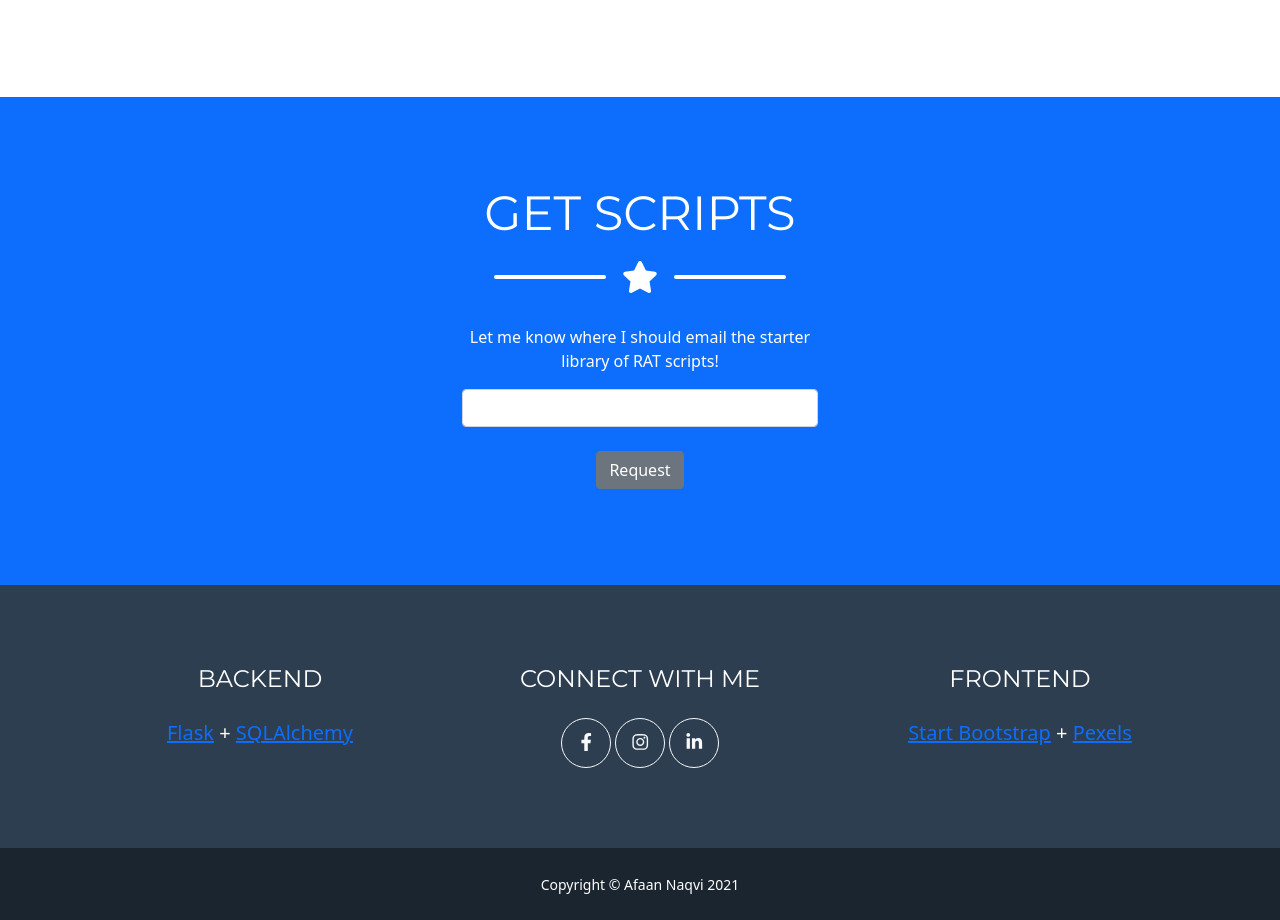
After one commit to afaan5556/my_first_flask_app, a Flask app: page /recruiting_automation_tool in a window 1280 px wide. The commit adds this page. Shown: the part 1507-2427 px from the top of the page. Run offline with Flask 2, Linux system fonts and the light colour scheme; some libraries are stand-ins or nearby versions.

Commit message:
Update README. Add rat page and request rat scripts routes. Add rat html page. Update layout hhtml page.

```diff
--- a/app.py
+++ b/app.py
@@ -63,7 +63,6 @@ def send_email():
     flash('Email sent!')
 
     return redirect(url_for('contact'), code=302)
-
 
 # Visitors table view
 @app.route('/visitors')
@@ -138,6 +137,28 @@ def delete(user_name):
     return redirect(url_for('visitors'))
 
 
+# Recruiting automation tool - RAT page
+@app.route('/recruiting_automation_tool')
+def rat():
+    return render_template('rat.html')
+
+# Request scripts button is an email send
+@app.route('/recruiting_automation_tool/request_scripts', methods=['POST'])
+def request_rat_scripts():
+    email = request.form['email']
+
+    email_message = "Subject: {}\n\nRAT scripts requested by {}".format('RAT Scripts Request', email)
+
+    server = smtplib.SMTP("smtp.gmail.com", 587)
+    server.starttls()
+    server.login("afaan.naqvi@gmail.com", "avpkggaawnazzclv")
+    server.sendmail(email, "afaan.naqvi@gmail.com", email_message)
+
+    flash('Email sent!')
+
+    return redirect(url_for('rat'), code=302)
+
+
 if __name__ == "__main__":
     db.init_app(app)
     app.run(debug=True)
--- a/templates/layout.html
+++ b/templates/layout.html
@@ -27,6 +27,7 @@
                     <ul class="navbar-nav ms-auto">
                         <li class="nav-item mx-0 mx-lg-1"><a class="nav-link py-3 px-0 px-lg-3 rounded" href="/">Home</a></li>
                         <li class="nav-item mx-0 mx-lg-1"><a class="nav-link py-3 px-0 px-lg-3 rounded" href="/visitors">CRUD Demo</a></li>
+                        <li class="nav-item mx-0 mx-lg-1"><a class="nav-link py-3 px-0 px-lg-3 rounded" href="/recruiting_automation_tool">RAT</a></li>
                         <li class="nav-item mx-0 mx-lg-1"><a class="nav-link py-3 px-0 px-lg-3 rounded" href="/contact">Contact</a></li>
                     </ul>
                 </div>
--- /dev/null
+++ b/templates/rat.html
@@ -0,0 +1,152 @@
+{% extends 'layout.html' %}
+
+{% block title %} Home {% endblock %}
+{% block body %}
+        <!-- Masthead-->
+        <header class="masthead bg-primary text-white text-center" style="background-size: cover; background-position: center center; background-image: url('https://lh4.googleusercontent.com/v89fcMwLckwh-sipzrCOQITnOIgrAq81-VxpFvHhKLv8jOmrpMTwd6exndPo89PhczjU3txGABVtoNa5eEHtc9U'); transform: translate3d(0px, 0px, 0px);">
+            <!-- <div class="container d-flex align-items-center flex-column"> -->
+            <div class="container d-flex align-items-center flex-column">
+                <!-- Masthead Heading-->
+                <h1 class="masthead-heading text-uppercase mb-0">Recruiting Automation Tool</h1>
+                <!-- Icon Divider-->
+                <div class="divider-custom divider-light">
+                    <div class="divider-custom-line"></div>
+                    <div class="divider-custom-icon"><i class="fas fa-star"></i></div>
+                    <div class="divider-custom-line"></div>
+                </div>
+                <!-- Masthead Subheading-->
+                <p class="masthead-subheading font-weight-light mb-0">Automating notification email actions for recruiting teams</p>
+            </div>
+        </header>
+        <!-- Overview Section-->
+        <section class="page-section portfolio" id="portfolio">
+            <div class="container">
+                <!-- Overview Section Heading-->
+                <h2 class="page-section-heading text-center text-uppercase text-secondary mb-0">Overview</h2>
+                <!-- Icon Divider-->
+                <div class="divider-custom">
+                    <div class="divider-custom-line"></div>
+                    <div class="divider-custom-icon"><i class="fas fa-star"></i></div>
+                    <div class="divider-custom-line"></div>
+                </div>
+                <div class="row">
+                    <div class="col-lg-1"></div>
+                    <div class="col-lg-10 text-center">
+                        <p>Recruiting teams receive multiple action-requiring automated notifications from Applicant Tracking Systems (ATS) such as Greenhouse each day. They tend to take action on these notifications as they come in, often manually extracting the key data needed for each action one email at a time.</p>
+                        <p>This results in a disjointed and inefficient workflow that is prone to manual error.</p>
+                        <p>RAT minimizes these manual actions and the associated error margin, while also creating a new stream of candidate scheduling activity data that enables load balancing and surfaces leading forecasting indicators.</p>
+                    </div>
+                    <div class="col-lg-1"></div>
+                </div>
+                <div class="container align-items-center text-center">
+                </div>
+                <div class="row">
+                    <p></p>
+                    <p></p>
+                    <p></p>
+                    <p></p>
+                    <p></p>
+                    <p></p>
+                    <p></p>
+                    <p></p>
+                    <p></p>
+                    <p></p>
+                </div>
+                <!-- Overview Grid Items-->
+                <div class="row justify-content-center">
+                    <!-- Overview Item 1 Image-->
+                    <div class="col-md-6 col-lg-3 mb-5">
+                        <div class="container">
+                            <div class="portfolio-item-caption d-flex align-items-center justify-content-center h-100 w-100">
+                            </div>
+                            <img class="img-fluid" src="https://lh3.googleusercontent.com/wTL5SB0Z3Qk7eYgK4EzMqh65EfmXBhKMLBEKf6mchMDzn3EhP1001E0E8eST9Nql_hw0fVhOYdEr5-YMu8Y6bjY"/>
+                        </div>
+                    </div>
+                    <!-- Overview Item 1 Text-->
+                    <div class="col-md-6 col-lg-3 mb-5">
+                        <h5 class="mb-3">Anti inbox anxiety</h5>
+                        <p>The automation moves standard action-requiring emails out of the inbox to custom labels for focused "power-hour" actioning without inbox anxiety.</p>
+                    </div>
+                    <!-- Overview Item 2 Image-->
+                    <div class="col-md-6 col-lg-3 mb-5">
+                        <div class="container">
+                            <div class="portfolio-item-caption d-flex align-items-center justify-content-center h-100 w-100">
+                            <img class="img-fluid" src="https://lh3.googleusercontent.com/V8A1rpMxrceG6M73Rq7FsFxmcoAgffpxcTSHgUkCdhf9JLMyyrMhQuDHihBe03AzXGABVlhTYY-ZyH7ZqtHCBg"/>
+                            </div>
+                        </div>
+                    </div>
+                    <!-- Overview Item 2 Text-->
+                    <div class="col-md-6 col-lg-3 mb-5">
+                        <h5 class="mb-3">Scheduling power hour</h5>
+                        <p>The automation enables focused and contiguous actioning from consolidated key data tracker sheets instead of out of the inbox, one wordy email at a time.</p>
+                    </div>
+                </div>
+                <div class="row justify-content-center">
+                    <!-- Overview Item 3 Image-->
+                    <div class="col-md-6 col-lg-3 mb-5">
+                        <div class="container">
+                            <div class="portfolio-item-caption d-flex align-items-center justify-content-center h-100 w-100">
+                            </div>
+                            <img class="img-fluid" src="https://lh3.googleusercontent.com/o9WIQqwjKJzKHEcP75DuPtRrEJgSbDezwe7sPJZqC0iNhUkD2utnwy8FRzUH_YXcOIqRwDPeUs0t9LYsxYrgsj8"/>
+                        </div>
+                    </div>
+                    <!-- Overview Item 3 Text-->
+                    <div class="col-md-6 col-lg-3 mb-5">
+                        <h5 class="mb-3">Cover through visibility</h5>
+                        <p>The tracker sheets enable team members to easily cover for each other by providing visibility into each others candidate pipelines whenever needed.</p>
+                    </div>
+                    <!-- Overview Item 4 Image-->
+                    <div class="col-md-6 col-lg-3 mb-5">
+                        <div class="container">
+                            <div class="portfolio-item-caption d-flex align-items-center justify-content-center h-100 w-100">
+                            </div>
+                            <img class="img-fluid" src="https://lh3.googleusercontent.com/tFNVrQtmd23mZEr66jQyiYr9A_FfkdaJtsEO34Fj-RhLLdPEmDe_EPaaYOvsRyqeGjejxOyn1nqyUA_ghNp2oWs"/>
+                        </div>
+                    </div>
+                    <!-- Overview Item 4 Text-->
+                    <div class="col-md-6 col-lg-3 mb-5">
+                        <h5 class="mb-3">Leading indicators</h5>
+                        <p>By aggregating notification email level activity, the automation surfaces candidate volume trends and load balancing opportunities across the team.</p>
+                    </div>
+                </div>
+            </div>
+        </section>
+        <!-- About Section-->
+        <section class="page-section bg-primary text-white mb-0" id="about">
+            <div class="container">
+                <!-- About Section Heading-->
+                <h2 class="page-section-heading text-center text-uppercase text-white">Get Scripts</h2>
+                <!-- Icon Divider-->
+                <div class="divider-custom divider-light">
+                    <div class="divider-custom-line"></div>
+                    <div class="divider-custom-icon"><i class="fas fa-star"></i></div>
+                    <div class="divider-custom-line"></div>
+                </div>
+                <!-- About Section Content-->
+                <div class="row justify-content-center">
+                    <div class="col-lg-4 ms-auto"></div>
+                    <div class="col-lg-4 me-auto text-center"><p>Let me know where I should email the starter library of RAT scripts!</p></div>
+                    <div class="col-lg-4 me-auto"></div>
+                </div>
+                <div class="row justify-content-center">
+                    <form action="{{url_for('request_rat_scripts')}}" method="POST">
+                        <div class="row mb-4">
+                            <div class="col-lg-4 ms-auto"></div>
+                            <div class="col-lg-4 ms-auto text-center">
+                                <input type="email" class="form-control" name="email" id="email" aria-describedby="emailHelp">
+                            </div>
+                            <div class="col-lg-4 ms-auto"></div>
+                        </div>
+                        <div class="row">
+                            <div class="col-lg-4 ms-auto"></div>
+                            <div class="col-lg-4 text-center">
+                                <button type="submit" class="btn btn-secondary">Request</button>
+                            </div>
+                            <div class="col-lg-4 ms-auto"></div>
+                        </div>
+                    </form>
+                </div>
+            </div>
+        </section>
+
+{% endblock %}
```
Also changed, not shown: templates/visitors.html (+12 -0 lines), README.md.
